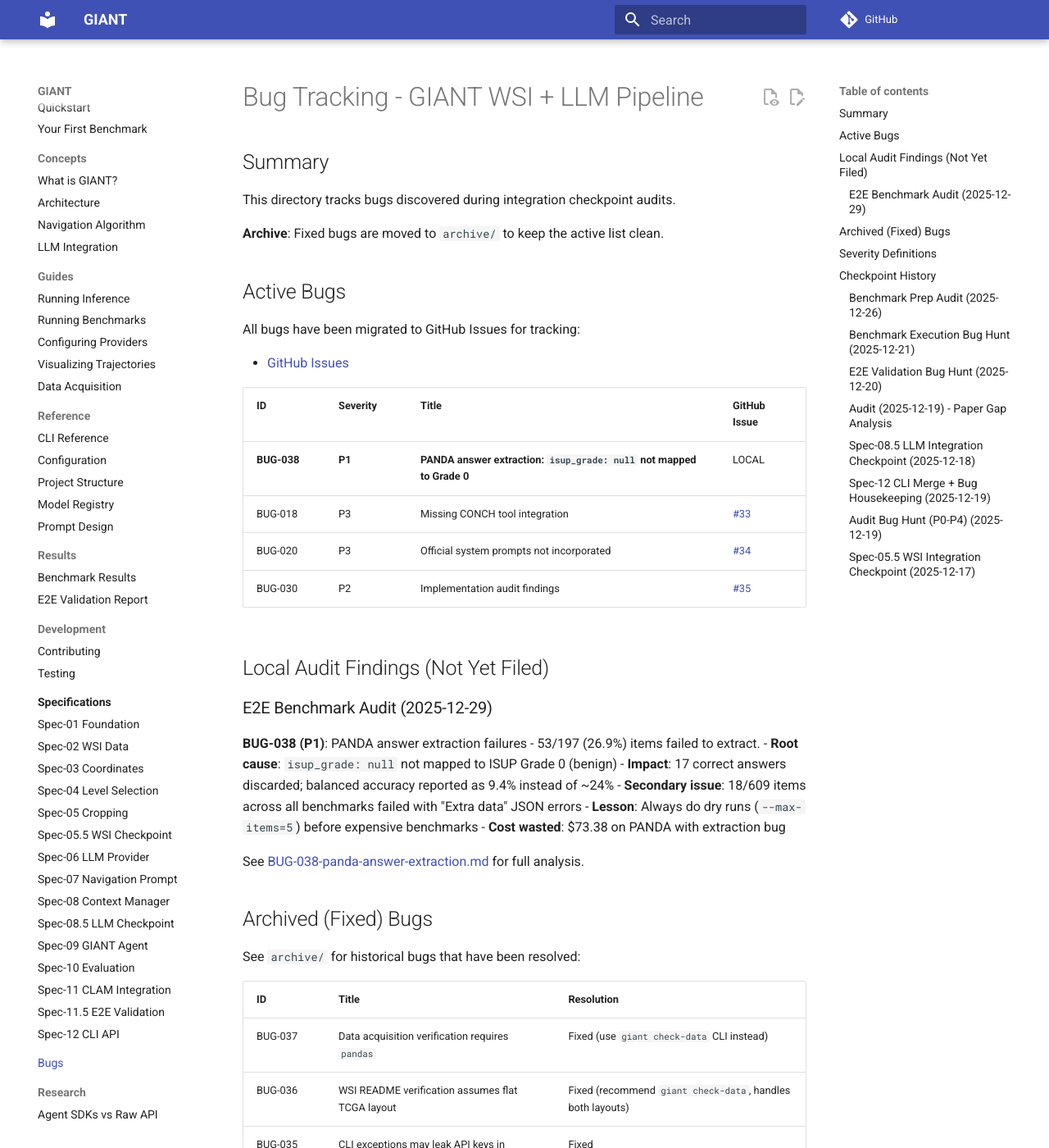
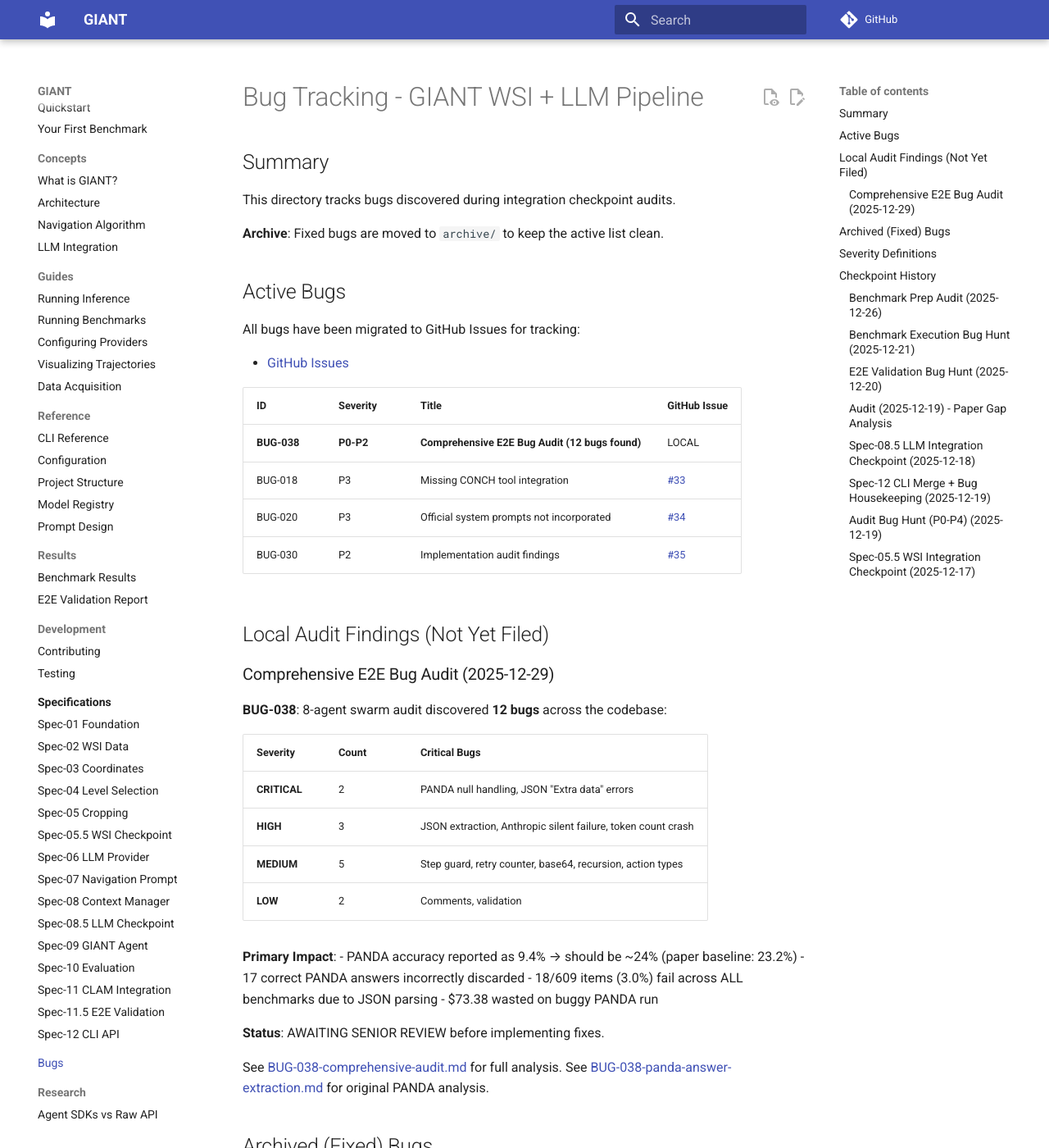
Before and after one commit to The-Obstacle-Is-The-Way/gigapixel-goblin, an MkDocs documentation site: the page built from docs/bugs/README.md, in a window 1280 px wide and 1400 px high. Shown: the whole window at 82% size. Built offline with MkDocs 1.6.1 and Material for MkDocs 9.7.7, drawn with Linux system fonts in a browser that asks for light colours; comment, search, counter and statistics services are not loaded.

Commit message:
docs: add BUG-038 comprehensive E2E bug audit (12 bugs found)
8-agent swarm audit discovered 12 bugs across the codebase:

CRITICAL (2):
- B1: PANDA `isup_grade: null` not mapped to Grade 0 (answer_extraction.py:41-48)
- B2: JSON "Extra data" error on trailing LLM text (openai_client.py:245)

HIGH (3):
- B3: Naive brace-matching JSON extraction (answer_extraction.py:126-142)
- B4: Silent JSON parsing failure in Anthropic client (anthropic_client.py:97)
- B5: Potential crash on None token counts (openai_client.py:270-272)

MEDIUM (5):
- B6: Off-by-one in step guard (context.py:159)
- B7: Asymmetric retry counter logic (runner.py:274-431)
- B8: Empty base64 not caught early (converters.py:260-268)
- B9: Recursive retry handling (runner.py:444-450)
- B10: Unknown action types pass unchecked (openai_client.py:105-107)

LOW (2):
- B11: Misleading comment on step index (context.py:268)
- B12: Empty Message.content allowed (protocol.py:129-137)

Primary Impact:
- PANDA accuracy: 9.4% -> ~24% with fix (paper baseline: 23.2%)
- 17 correct PANDA answers incorrectly discarded
- 18/609 items (3.0%) fail across ALL benchmarks due to JSON parsing
- $73.38 wasted on buggy PANDA run

Status: AWAITING SENIOR REVIEW before implementing fixes.

```diff
--- a/docs/bugs/README.md
+++ b/docs/bugs/README.md
@@ -14,23 +14,34 @@ All bugs have been migrated to GitHub Issues for tracking:
 
 | ID | Severity | Title | GitHub Issue |
 |----|----------|-------|--------------|
-| **BUG-038** | **P1** | **PANDA answer extraction: `isup_grade: null` not mapped to Grade 0** | LOCAL |
+| **BUG-038** | **P0-P2** | **Comprehensive E2E Bug Audit (12 bugs found)** | LOCAL |
 | BUG-018 | P3 | Missing CONCH tool integration | [#33](https://github.com/The-Obstacle-Is-The-Way/gigapixel-goblin/issues/33) |
 | BUG-020 | P3 | Official system prompts not incorporated | [#34](https://github.com/The-Obstacle-Is-The-Way/gigapixel-goblin/issues/34) |
 | BUG-030 | P2 | Implementation audit findings | [#35](https://github.com/The-Obstacle-Is-The-Way/gigapixel-goblin/issues/35) |
 
 ## Local Audit Findings (Not Yet Filed)
 
-### E2E Benchmark Audit (2025-12-29)
+### Comprehensive E2E Bug Audit (2025-12-29)
 
-**BUG-038 (P1)**: PANDA answer extraction failures - 53/197 (26.9%) items failed to extract.
-- **Root cause**: `isup_grade: null` not mapped to ISUP Grade 0 (benign)
-- **Impact**: 17 correct answers discarded; balanced accuracy reported as 9.4% instead of ~24%
-- **Secondary issue**: 18/609 items across all benchmarks failed with "Extra data" JSON errors
-- **Lesson**: Always do dry runs (`--max-items=5`) before expensive benchmarks
-- **Cost wasted**: $73.38 on PANDA with extraction bug
+**BUG-038**: 8-agent swarm audit discovered **12 bugs** across the codebase:
 
-See [BUG-038-panda-answer-extraction.md](./BUG-038-panda-answer-extraction.md) for full analysis.
+| Severity | Count | Critical Bugs |
+|----------|-------|---------------|
+| **CRITICAL** | 2 | PANDA null handling, JSON "Extra data" errors |
+| **HIGH** | 3 | JSON extraction, Anthropic silent failure, token count crash |
+| **MEDIUM** | 5 | Step guard, retry counter, base64, recursion, action types |
+| **LOW** | 2 | Comments, validation |
+
+**Primary Impact**:
+- PANDA accuracy reported as 9.4% → should be ~24% (paper baseline: 23.2%)
+- 17 correct PANDA answers incorrectly discarded
+- 18/609 items (3.0%) fail across ALL benchmarks due to JSON parsing
+- $73.38 wasted on buggy PANDA run
+
+**Status**: AWAITING SENIOR REVIEW before implementing fixes.
+
+See [BUG-038-comprehensive-audit.md](./BUG-038-comprehensive-audit.md) for full analysis.
+See [BUG-038-panda-answer-extraction.md](./BUG-038-panda-answer-extraction.md) for original PANDA analysis.
 
 ## Archived (Fixed) Bugs
 
```
Also changed, not shown: docs/bugs/BUG-038-comprehensive-audit.md (added, +309 -0 lines).
